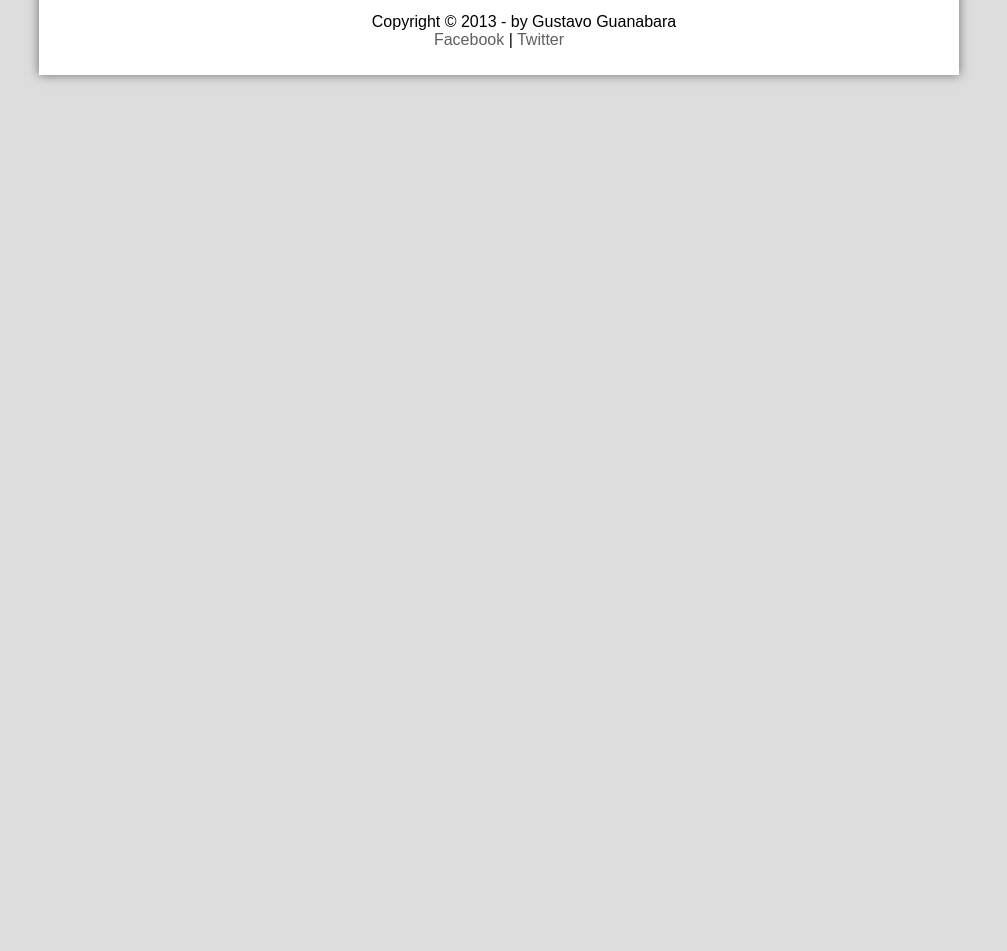
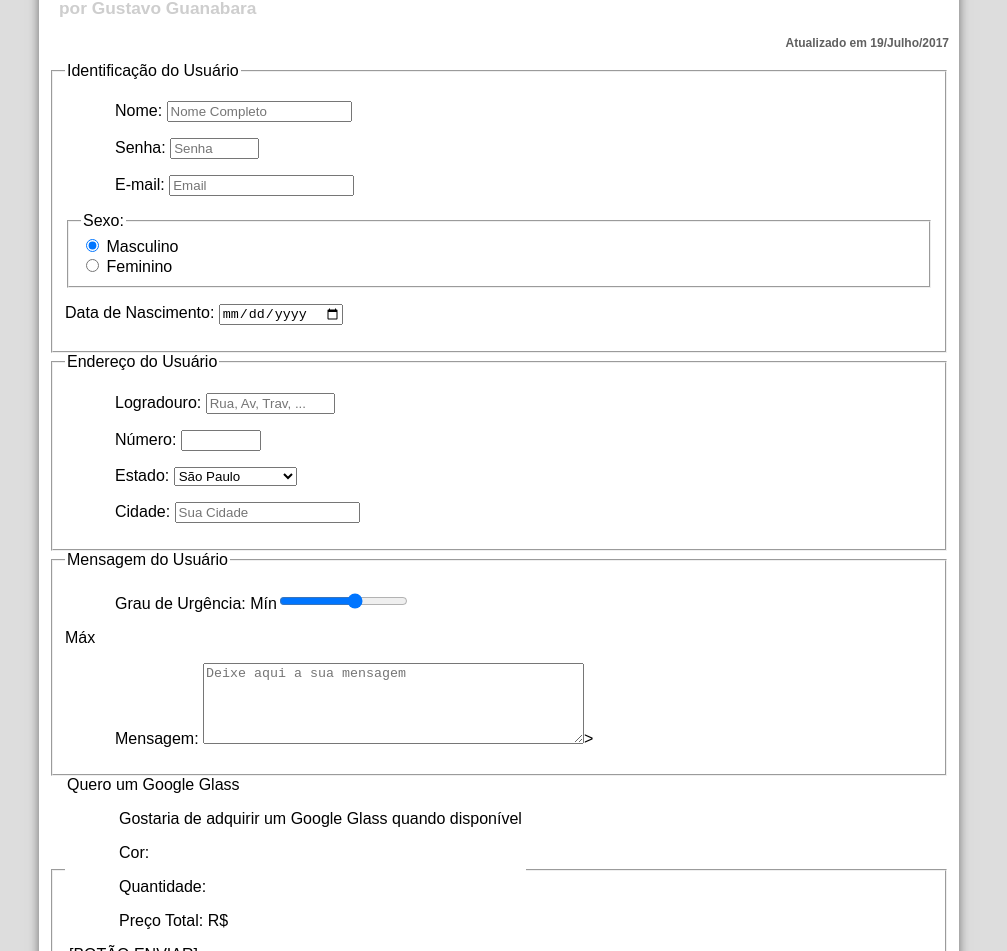
Before and after one commit to Rosinele/site-google-glass, a plain HTML site: page fale-conosco.html in a window 1280 px wide. Shown: the part 252-1203 px from the top of the page, without its empty margins (141-1148 px from the left). Before the commit the page ends 800 px from the top, so only its background shows below. Drawn offline with Linux system fonts and the light colour scheme; a web font is replaced by a local one.

Commit message:
Criação do formulario. Input Text, Input range, textarea...

```diff
--- a/fale-conosco.html
+++ b/fale-conosco.html
@@ -4,6 +4,7 @@
  	<meta charset="UTF-8"/>
  	<title>Tudo sobre Google Glass</title>
  	<link rel="stylesheet" type="text/css" href="_css/estilo.css"/>
+    <link rel="stylesheet" type="text/css" href="_css/form.css"/>
 
  </head>
  <script languade="javascript" src="_javascript/funcoes.js"> </script>
@@ -28,38 +29,89 @@
     </nav>
 </header>
 
-Fale Conosco > Contato
-Formulário de Contato
-por Gustavo Guanabara
-Atualizado em 01/Maio/2013
+<section id="corpo-full">
+    <article id="noticia-principal">
+        <header id="cabecalho-artigo">
+            <hgroup>
+                <h3>Glass > Multimídia</h3>
+                <h1>Sons e Vídeos</h1>
+                <h2>por Gustavo Guanabara</h2>
+                <h3 class="direita">Atualizado em 19/Julho/2017</h3>
+            </hgroup>
+        </header>
 
-Identificação do Usuário
-    Nome:
-    Senha:
-    E-mail:
-    Sexo:
-        - Masculino
-        - Feminino
-    Data de Nascimento:
+<form method="post" id="fContato" action="mailto:rosefelix99@gmail.com">
+        <fieldset id="usuario">
+            <legend>Identificação do Usuário</legend>
+            <p><label for="cNome">Nome: </label>
+            <input type="text" name="tNome" id="cNome" size="20" maxlength="30" placeholder="Nome Completo"/></p>
+            <!--maxlength define o tamanho do texto dentro do input.-->
+            <p><label for="cSenha">Senha: </label>
+            <input type="password" name="tSenha" id="cSenha" size="8" maxlength="8" placeholder="Senha"></p>
+            <!--size diz quantos caracteres serão mostrados na tela dentro no input.-->
+            <p><label for="cMail">E-mail: </label>
+            <input type="email" name="tMail" id="cMail" size="20" maxlength="40" placeholder="Email"></p>
+            <!--  placeholder é a descrição do que deve conter na caixa de input.-->
+            <fieldset id="sexo">
+                <legend>Sexo: </legend>
+                     <input type="radio" name="tSexo" id="cmasc" checked/> <!--checked marca este item como padrão, não impedindo de trocar--> <label for="cMas">Masculino</label></br>
+                     <input type="radio" name="tSexo" id="cFem"/>
+                     <label for="cFem">Feminino</label>
+            </fieldset>
+            </p><label for="cNasc">Data de Nascimento:</label> <input type="date" name="tNasc" id="cNas"></p>
+        </fieldset>
 
-Endereço do Usuário
-    Logradouro:
-    Número:
-    Estado:
-    Cidade:
+        <fieldset id="endereco">
+            <legend>Endereço do Usuário</legend>
+            <p><label for="cRua">Logradouro: </label>
+            <input type="text" name="tRua" id="cRua" size="13" maxlength="80" placeholder="Rua, Av, Trav, ..."></p>
+            <p><label for="cNum">Número: </label>
+            <input type="number" name="tNum" id="cNum" min="0" max="99999"></p>
+            <p><label for="cEst">Estado: </label>
+            <select name="tEst" id="cEst">
+                <optgroup label="Região Nordeste">
+                    <option value="BA"> Bahia</option>
+                    <option value="CE"> Ceará</option>
+                    <option value="MA"> Maranhão</option>
+                </optgroup>
 
-Mensagem do Usuário
-    Grau de Urgência:
-    Mensagem:
+                <optgroup label="Região Sudeste">
+                    <option value="RJ"> Rio de Janeiro</option>
+                    <option value="SP" selected> São Paulo</option>
+                </optgroup>
+            </select>
+            </p>
+            <p><label for="cCid">Cidade: </label>
+            <input type="text" name="tCid" id="cCid" size="20" placeholder="Sua Cidade" list="cidades"></p>
+            <datalist id="cidades">
+                <option value="Nova Iguaçu"></option>
+                <option value="Niterói"></option>
+                <option value="Belford Roxo"></option>
+                <option value="Rio de Janeiro"></option>
+                <option value="Fortaleza"></option>
+            </datalist>
+        </fieldset>
 
-Quero um Google Glass
-    Gostaria de adquirir um Google Glass quando disponível
-    Cor:
-    Quantidade:
-    Preço Total: R$
+        <fieldset id="mensagem"> <!-- Cria visualmente uma caixa com itens -->
+           <legend> Mensagem do Usuário</legend> <!-- Adiciona como titulo na caixa de fieldset-->
+            <p><label for="cUrg">Grau de Urgência: </label>
+             Mín<input type="range" name="tUrg" id="cUrg" min="0" max="10" step="2"></p> Máx
+            <p><label for="cMsg">Mensagem: </label>
+            <textarea name="tMsg" id="cMsg" cols="45" rows="5" placeholder="Deixe aqui a sua mensagem"></textarea>></p> <!--textarea difere do text comum por possibilitar o uso de mais linhas na visualização, caixa maior. -->
+        </fieldset>
 
+        <fieldset id="pedido">
+            <legend>Quero um Google Glass<legend>
+            <p>Gostaria de adquirir um Google Glass quando disponível </p>
+            <p><label for="cCor">Cor: </label></p>
+            <p><label for="cQtdd">Quantidade: </label></p>
+            <p><label for="cPreco">Preço Total: R$ </label></p>
+        [BOTÃO ENVIAR]
+        </fieldset>
+</form>
 
-[BOTÃO ENVIAR]
+    </article>
+</section>
 
 <footer id="rodape">
 <p>Copyright &copy; 2013 - by Gustavo Guanabara <br/>
```
Also changed, not shown: _css/media.css (+24 -0 lines), _css/teste.html (deleted, +0 -14 lines), index.html (+7 -2 lines), multimidia.html (+23 -9 lines).
